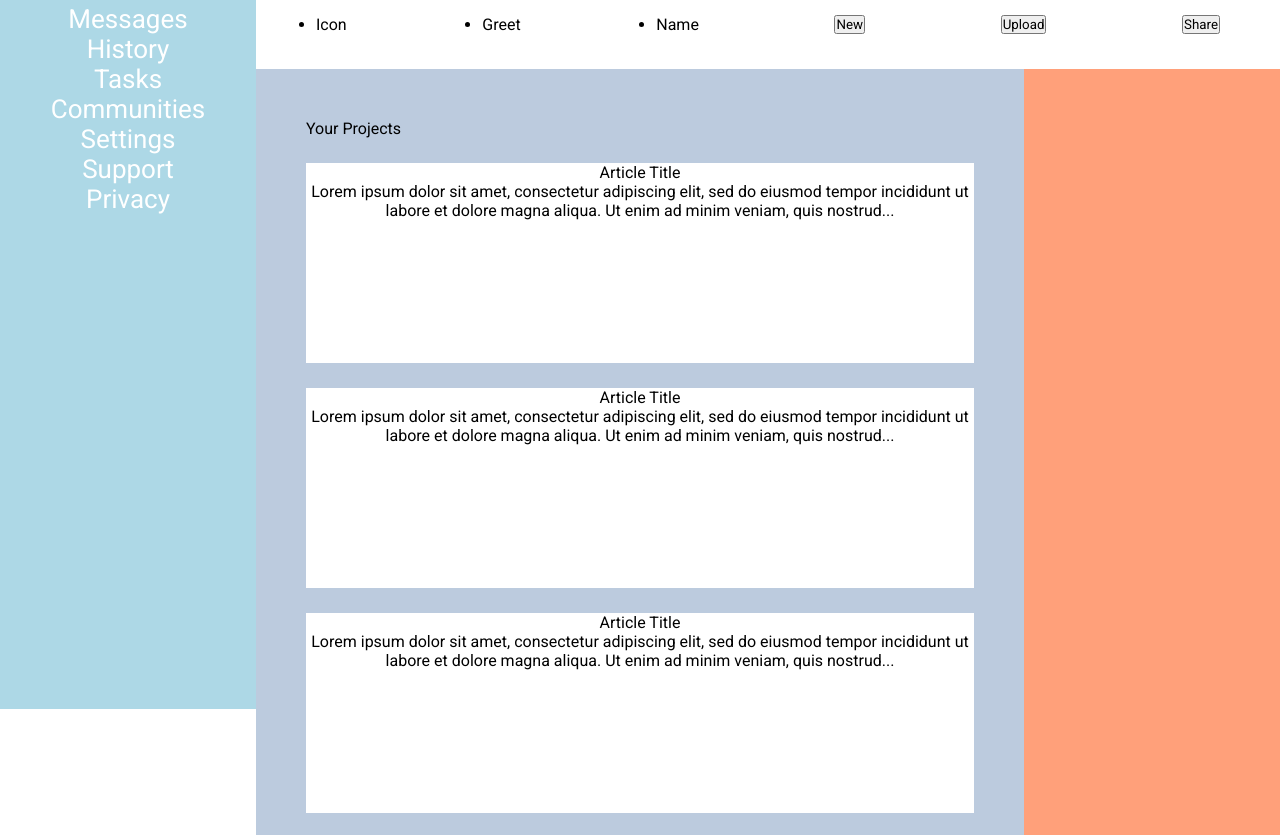
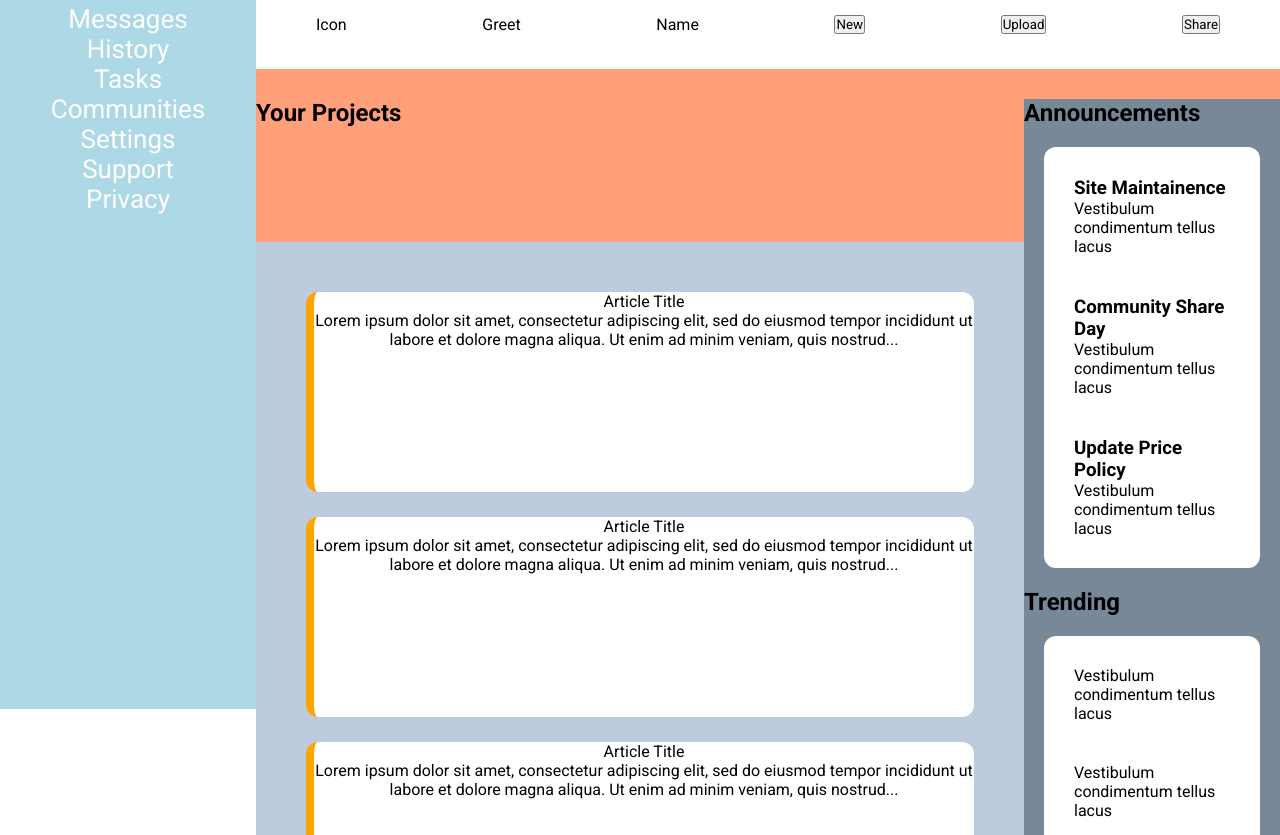
Before and after one commit to PhilipTimofeyev/admin_dashboard, a plain HTML site: page index.html in a window 1280 px wide. Shown: the part 91-926 px from the top of the page. Drawn offline with Linux system fonts and the light colour scheme.

Commit message:
Structure right column

```diff
--- a/index.html
+++ b/index.html
@@ -50,8 +50,8 @@
 			</div>
 		</div>
 		<div class = 'main'>
+			<h2> Your Projects </h2>
 			<div class="article">
-				<p> Your Projects </p>
 			  <div class="card">
 			    <p class="title">Article Title</p>
 			    <p>Lorem ipsum dolor sit amet, consectetur adipiscing elit, sed do eiusmod tempor incididunt ut labore et dolore magna aliqua. Ut enim ad minim veniam, quis nostrud...</p>
@@ -77,7 +77,38 @@
 			    <p>Lorem ipsum dolor sit amet, consectetur adipiscing elit, sed do eiusmod tempor incididunt ut labore et dolore magna aliqua. Ut enim ad minim veniam, quis nostrud...</p>
 			  </div>
 			</div>
-			<!-- <div class = 'announcements'>Announcements </div> -->
+			<div class = 'r_col'>
+				<h2> Announcements </h2>
+				<div class = 'announcements'>
+					<ul>
+					  <li> <h3>Site Maintainence</h3>
+					  	<p> Vestibulum condimentum tellus lacus </p>
+					  </li>
+					  <li> <h3>Community Share Day</h3>
+					  	<p> Vestibulum condimentum tellus lacus </p>
+					  </li>
+					  <li> <h3>Update Price Policy</h3>
+					  	<p> Vestibulum condimentum tellus lacus </p>
+					  </li>
+					</ul>
+				</div>
+				<h2> Trending </h2>
+				<div class = 'trending'>
+					<ul>
+					  <li>
+					  	<p> Vestibulum condimentum tellus lacus </p>
+					  </li>
+					  <li>
+					  	<p> Vestibulum condimentum tellus lacus </p>
+					  </li>
+					  <li>
+					  	<p> Vestibulum condimentum tellus lacus </p>
+					  </li>
+					  <li>
+					  	<p> Vestibulum condimentum tellus lacus </p>
+					  </li>
+					</ul>
+				</div>
 		</div>
 	</div>
 </body>
--- a/styles.css
+++ b/styles.css
@@ -69,13 +69,10 @@
 	background: lightsalmon;
 	display: grid;
 	grid-template-columns: 3fr 1fr;
+	grid-template-rows: .3fr 3fr;
 	grid-column: 2 / 3;
+	padding-top: 30px;
 }
-
-/*.article {
-	background: lightseagreen;
-	grid-column: 1 / 2;
-}*/
 
 .article {
   background-color: #bccbde;
@@ -91,10 +88,32 @@
   color: black;
   text-align: center;
   height: 200px;
+  border-radius: 12px;
+  border-left: .5rem solid orange;
 }
 
-.announcements {
+.r_col {
 	background: lightslategray;
 	grid-column: 2 / 3;
 	grid-row: 1 / 3;
 }
+
+.announcements,
+.trending {
+	background-color: white;
+	padding: 30px;
+	margin: 20px;
+	border-radius: 12px;
+}
+
+.r_col ul {
+	display: grid;
+	gap: 40px;
+}
+
+ul {
+  list-style-type: none;
+}
+
+
+}
```
